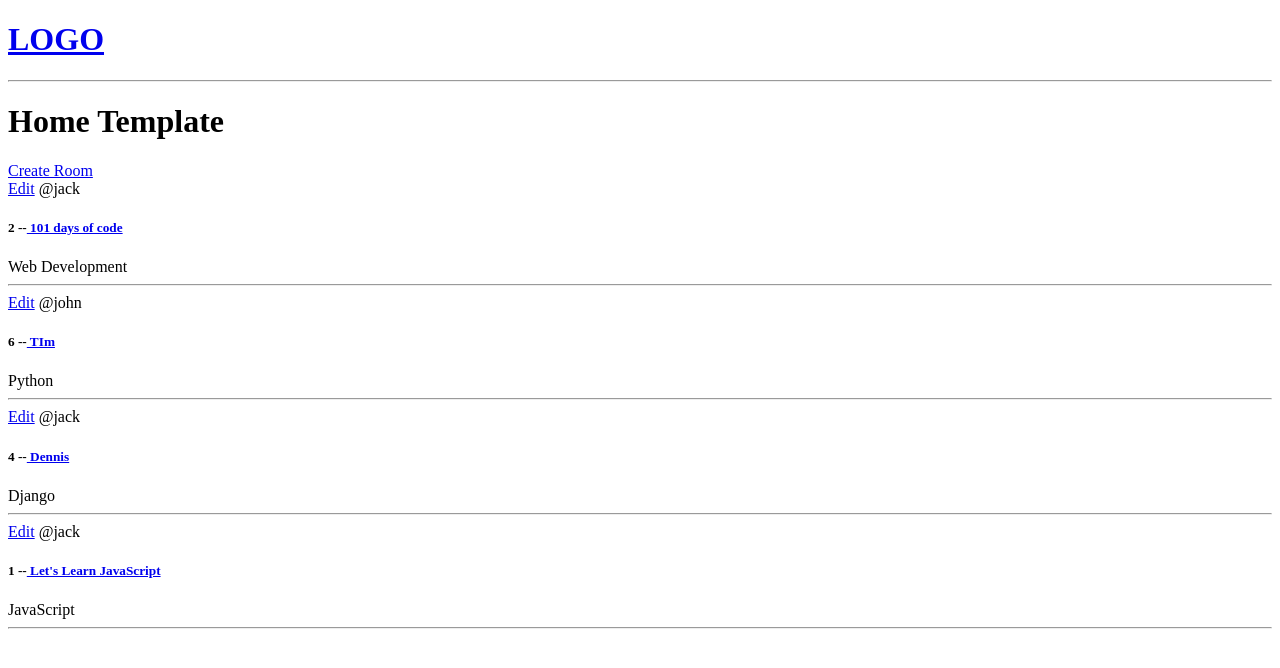
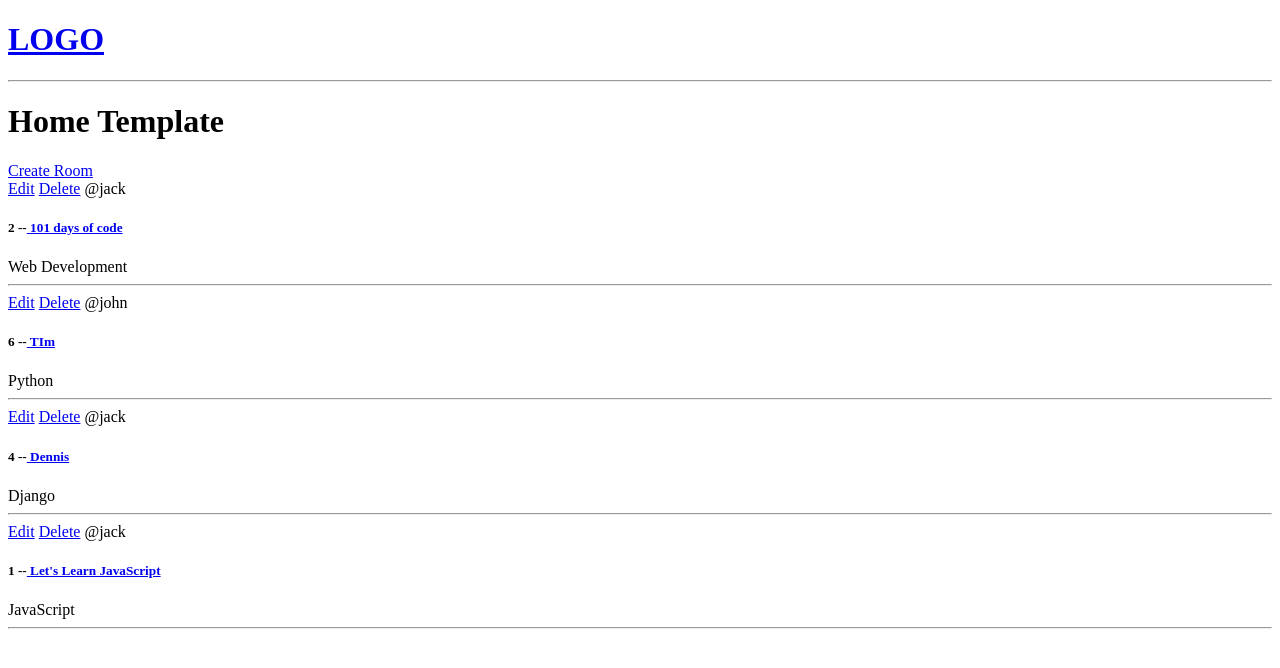
Before and after one commit to karthikrs5/Django_Dennis_Ivy, a Django app: page / in a window 1280 px wide. Shown: the top 668 px of the page. Run offline with Django 4.2, Linux system fonts and the light colour scheme; data comes from the database, SQL or seed files in the repository; both versions use the stored data as it was after the commit.

Commit message:
Added Delete Functionality .. Now CRUD operation is completed

```diff
--- a/base/templates/base/home.html
+++ b/base/templates/base/home.html
@@ -9,6 +9,7 @@
         {% for room in rooms %}
             <div>
                 <a href="{% url 'update-room' room.id %}">Edit</a>
+                <a href="{% url 'delete-room' room.id %}">Delete</a>
                 <span>@{{room.host.username}}</span>
                 <h5>{{room.id}} --<a href="{% url 'room' room.id %}"> {{room.name}}</a></h5>
                 <span>{{room.topic}}</span>
--- a/base/urls.py
+++ b/base/urls.py
@@ -5,5 +5,6 @@ urlpatterns=[
     path('',views.home,name='home'),
     path('room/<str:pk>',views.room,name='room'),
     path('create-room/',views.createRoom,name='create-room'),
-    path('update-room/<str:pk>',views.updateRoom,name='update-room')
+    path('update-room/<str:pk>',views.updateRoom,name='update-room'),
+    path('delete-room/<str:pk>',views.deleteRoom,name='delete-room')
 ]
--- a/base/views.py
+++ b/base/views.py
@@ -44,3 +44,10 @@ def updateRoom(request,pk):
 
     context={'form':form}
     return render(request, 'base/room_form.html',context)
+
+def deleteRoom(request,pk):
+    room = Room.objects.get(id=int(pk))
+    if request.method == 'POST' :
+        room.delete()
+        return redirect('home')
+    return render(request,'base/delete.html',{'obj':room})
```
Also changed, not shown: base/templates/base/delete.html (added, +10 -0 lines), db.sqlite3.
